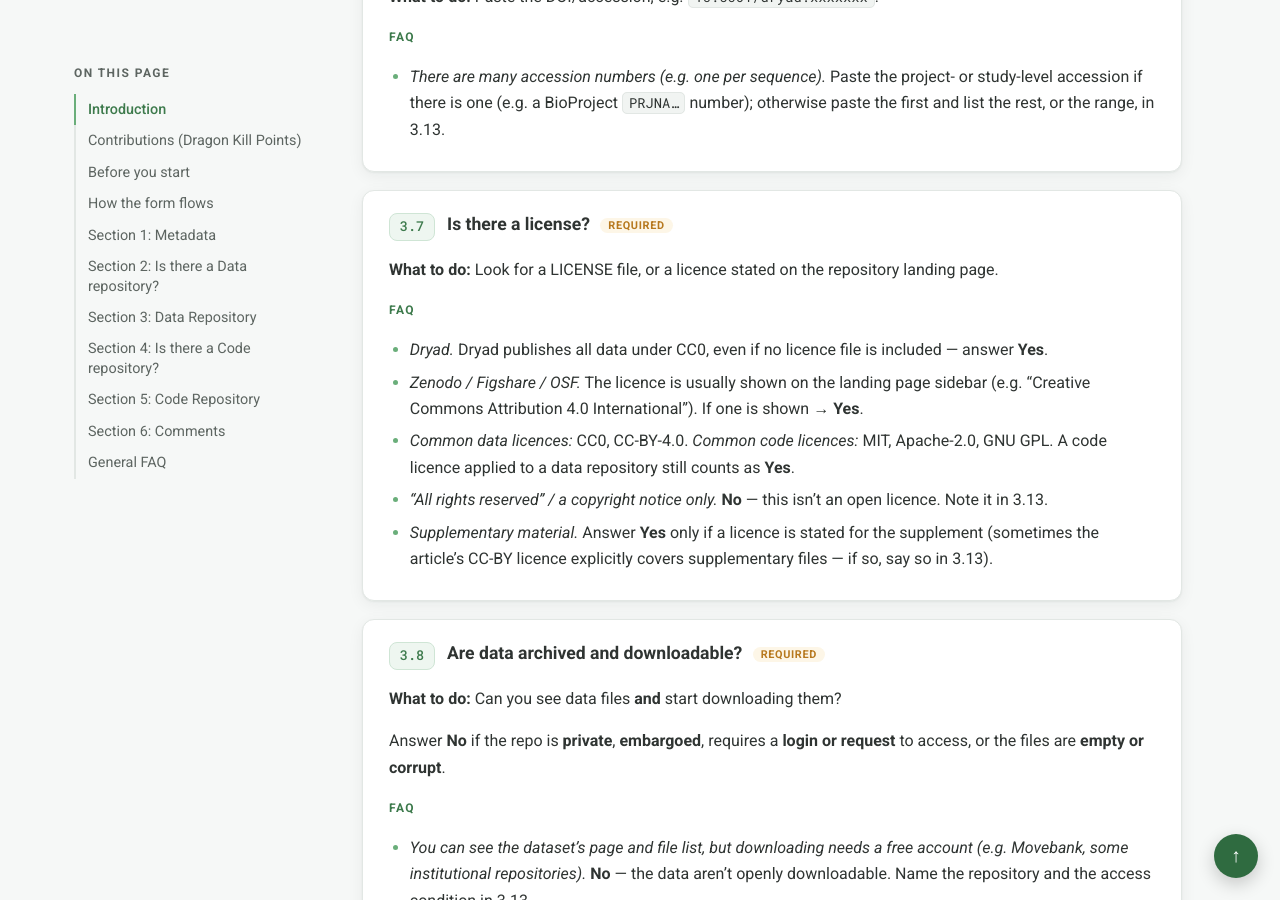
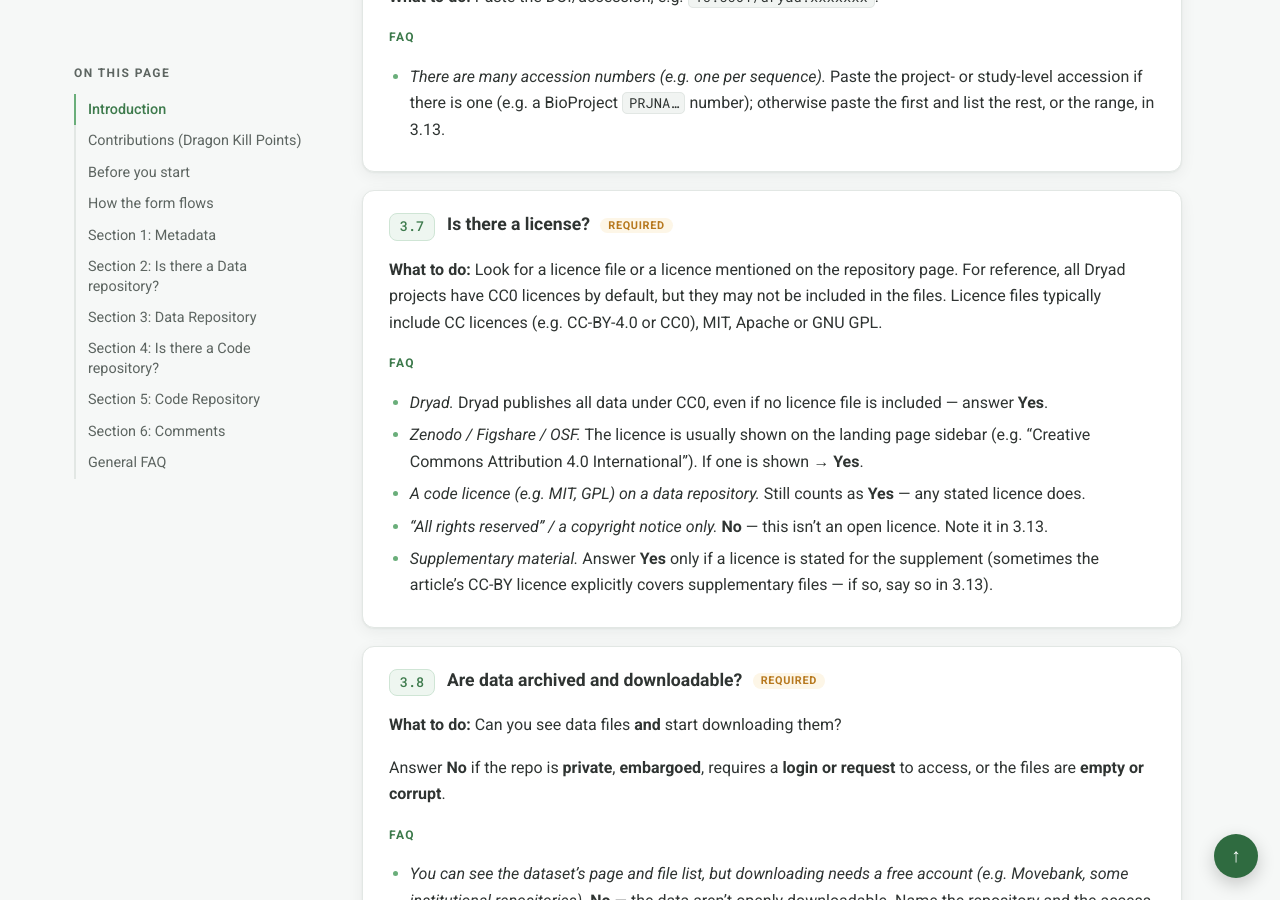
Before and after one commit to EIvimeyCook/Data-Code_Society, a Jekyll site: the page built from FAQ.md, in a window 1280 px wide and 900 px high, scrolled down 9017 px. Built offline with Jekyll 4.4.1, drawn with Linux system fonts in a browser that asks for light colours; our own code applies the rules of GitHub Pages for plain Markdown files; some of the changed text lies outside the part shown.

Commit message:
Update FAQ.md

```diff
--- a/FAQ.md
+++ b/FAQ.md
@@ -229,12 +229,12 @@ Briefly say which rule you used, e.g. *"Zenodo chosen: data and code together; r
 - *There are many accession numbers (e.g. one per sequence).* Paste the project- or study-level accession if there is one (e.g. a BioProject `PRJNA…` number); otherwise paste the first and list the rest, or the range, in 3.13.
 
 ### 3.7 Is there a license? \*
-**What to do:** Look for a LICENSE file, or a licence stated on the repository landing page.
+**What to do:** Look for a licence file or a licence mentioned on the repository page. For reference, all Dryad projects have CC0 licences by default, but they may not be included in the files. Licence files typically include CC licences (e.g. CC-BY-4.0 or CC0), MIT, Apache or GNU GPL.
 
 **FAQ**
 - *Dryad.* Dryad publishes all data under CC0, even if no licence file is included — answer **Yes**.
 - *Zenodo / Figshare / OSF.* The licence is usually shown on the landing page sidebar (e.g. "Creative Commons Attribution 4.0 International"). If one is shown → **Yes**.
-- *Common data licences:* CC0, CC-BY-4.0. *Common code licences:* MIT, Apache-2.0, GNU GPL. A code licence applied to a data repository still counts as **Yes**.
+- *A code licence (e.g. MIT, GPL) on a data repository.* Still counts as **Yes** — any stated licence does.
 - *"All rights reserved" / a copyright notice only.* **No** — this isn't an open licence. Note it in 3.13.
 - *Supplementary material.* Answer **Yes** only if a licence is stated for the supplement (sometimes the article's CC-BY licence explicitly covers supplementary files — if so, say so in 3.13).
 
@@ -342,7 +342,7 @@ See **3.5** (above). A bare GitHub/GitLab repo is **No**; a Zenodo snapshot of i
 Paste the DOI.
 
 ### 5.5 Is there a license? \*
-**What to do:** Look for a licence that covers the **code**: a `LICENSE` (or `LICENCE`, `COPYING`) file, the licence shown on the repository page, or a licence statement in the README or at the top of the scripts.
+**What to do:** Look for a licence file or a licence mentioned on the repository page. Licence files typically include CC licences (e.g. CC-BY-4.0 or CC0), MIT, Apache or GNU GPL. For code, the file may also be called `LICENCE` or `COPYING`, and the licence may be stated in the README or at the top of the scripts.
 
 **FAQ**
 - *Where do I look on GitHub?* The "About" box on the right of the repo page shows the licence if GitHub detects one; otherwise check for a `LICENSE` file and the bottom of the README.
```
